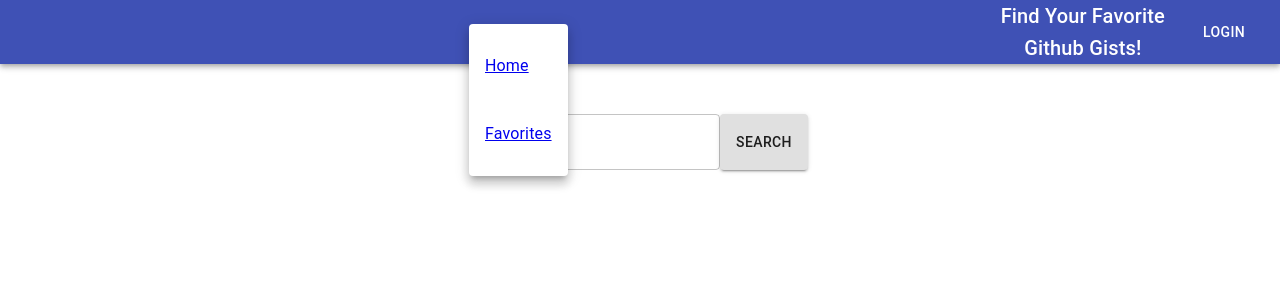
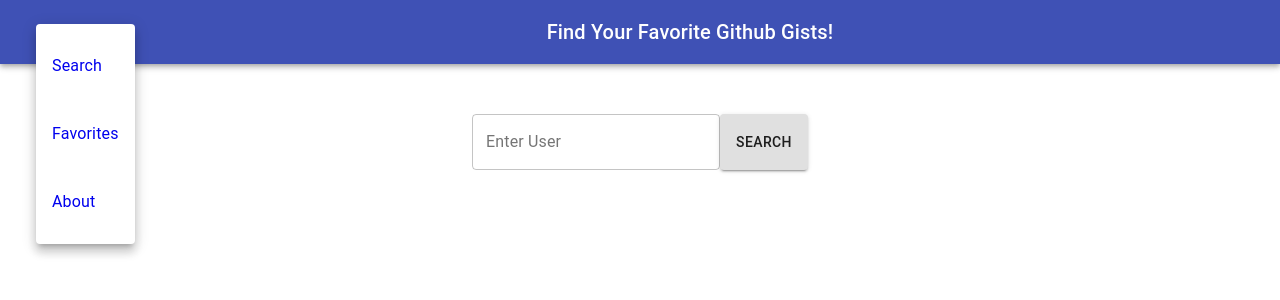
Before and after one commit to epeatfield/EmmaGithubGists, a React (Create React App) app: page / in a window 1280 px wide. Both pictures are taken after a click on the button "menu". Shown: the top 300 px of the page. Built offline with nearby package versions, Linux system fonts and the light colour scheme.

Commit message:
Styling, Navbar modifications, adding Error component

```diff
--- a/src/App.css
+++ b/src/App.css
@@ -70,3 +70,7 @@ div.Table {
 h1 {
   font-family: "Roboto", "Helvetica", "Arial", sans-serif;
 }
+
+div.MuiContainer-root{
+  width: auto;
+}
--- a/src/App.tsx
+++ b/src/App.tsx
@@ -4,7 +4,7 @@ import SearchPage from './components/SearchPage';
 import { Switch, Route, BrowserRouter as Router } from 'react-router-dom';
 import { FavoritesList } from './components/FavoritesList';
 import Header from './components/Header';
-// import Error from './components/Error';
+import Error from './components/Error';
 // import About from './components/About';
 
 export default function App() {
@@ -15,8 +15,8 @@ export default function App() {
         <Switch>
           <Route exact component={SearchPage} path='/' />
           <Route exact component={FavoritesList} path='/favorites' />
-          {/* <Route exact component={About} path='/about'/>
-          <Route exact component={Error} path='/404'/> */}
+          {/* <Route exact component={About} path='/about'/> */}
+          // <Route exact component={Error}/>
         </Switch>
       </Router>
     </div>
--- a/src/components/FavoritesList.tsx
+++ b/src/components/FavoritesList.tsx
@@ -1,4 +1,4 @@
-import React, { Component, PureComponent } from 'react';
+import React, { Component } from 'react';
 import {
     Table, TableBody, TableCell, TableContainer,
     TableHead, TableRow, IconButton, Paper
--- a/src/components/Header.tsx
+++ b/src/components/Header.tsx
@@ -1,10 +1,10 @@
 import React from 'react';
 import { Container } from '@material-ui/core';
+import { createStyles, makeStyles, Theme } from '@material-ui/core/styles';
 import links from './../constants/links.json';
 import AppBar from '@material-ui/core/AppBar';
 import Toolbar from '@material-ui/core/Toolbar';
 import Typography from '@material-ui/core/Typography';
-import Button from '@material-ui/core/Button';
 import IconButton from '@material-ui/core/IconButton';
 import MenuIcon from '@material-ui/icons/Menu';
 import Menu from '@material-ui/core/Menu';
@@ -13,7 +13,22 @@ import {Link} from 'react-router-dom';
 
 const NavBarLinks = links.links;
 
+const useStyles = makeStyles((theme: Theme) =>
+  createStyles({
+    root: {
+      flexGrow: 1,
+    },
+    menuButton: {
+      marginRight: theme.spacing(2),
+    },
+    title: {
+      flexGrow: 1,
+    },
+  }),
+);
+
 const Header = () => {
+    const classes = useStyles();
     const [anchorEl, setAnchorEl] = React.useState<null | HTMLElement>(null);
 
     const handleClick = (event: React.MouseEvent<HTMLButtonElement>) => {
@@ -25,11 +40,11 @@ const Header = () => {
     };
 
     return (
-        <div className='nav-bar'>
+        <div className={classes.root}>
             <AppBar position="static">
                 <Toolbar>
                     <Container>
-                        <IconButton edge="start" color="inherit" aria-label="menu" className='menu-icon' onClick={handleClick}>
+                        <IconButton className={classes.menuButton} edge="start" color="inherit" aria-label="menu" onClick={handleClick}>
                             <MenuIcon />
                         </IconButton>
                         <Menu
@@ -40,18 +55,19 @@ const Header = () => {
                             onClose={handleClose}
                             >
                             {NavBarLinks.map(({ title, path }) => (
-                                <Link to={path} key={title}>
-                                    <MenuItem button>
+                                <Link to={path} key={title} style={{ textDecoration: 'none' }}>
+                                    <MenuItem button onClick={handleClose}>
                                         <p className='menu-button'>{title}</p>
                                     </MenuItem>
                                 </Link>
                             ))}
                         </Menu>
                     </Container>
-                    <Typography variant="h6" className='main-title'>
+                    <Typography variant="h6" className={classes.title}>
                         Find Your Favorite Github Gists!
                     </Typography>
-                    <Button color="inherit" onClick={() => console.log("Hi")}>Login</Button>
+                    {/* FUTURE WORK: Add Github login  */}
+                    {/* <Button color="inherit" onClick={() => console.log("Hi")}>Login</Button> */}
                 </Toolbar>
             </AppBar>
         </div>
--- a/src/constants/links.json
+++ b/src/constants/links.json
@@ -1,6 +1,7 @@
 {
     "links": [
-        {"title": "Home", "path":"/"},
-        {"title": "Favorites", "path": "/favorites"}
+        {"title": "Search", "path":"/"},
+        {"title": "Favorites", "path": "/favorites"},
+        {"title": "About", "path":"/about"}
     ]
 }
--- a/src/constants/urls.ts
+++ /dev/null
@@ -1,2 +0,0 @@
-export const getAllGists = 'https://api.github.com/gists'
-export const getUserGists = 'https://api.github.com/users/USERNAME/gists'
```
Also changed, not shown: src/components/Error.tsx (added).
